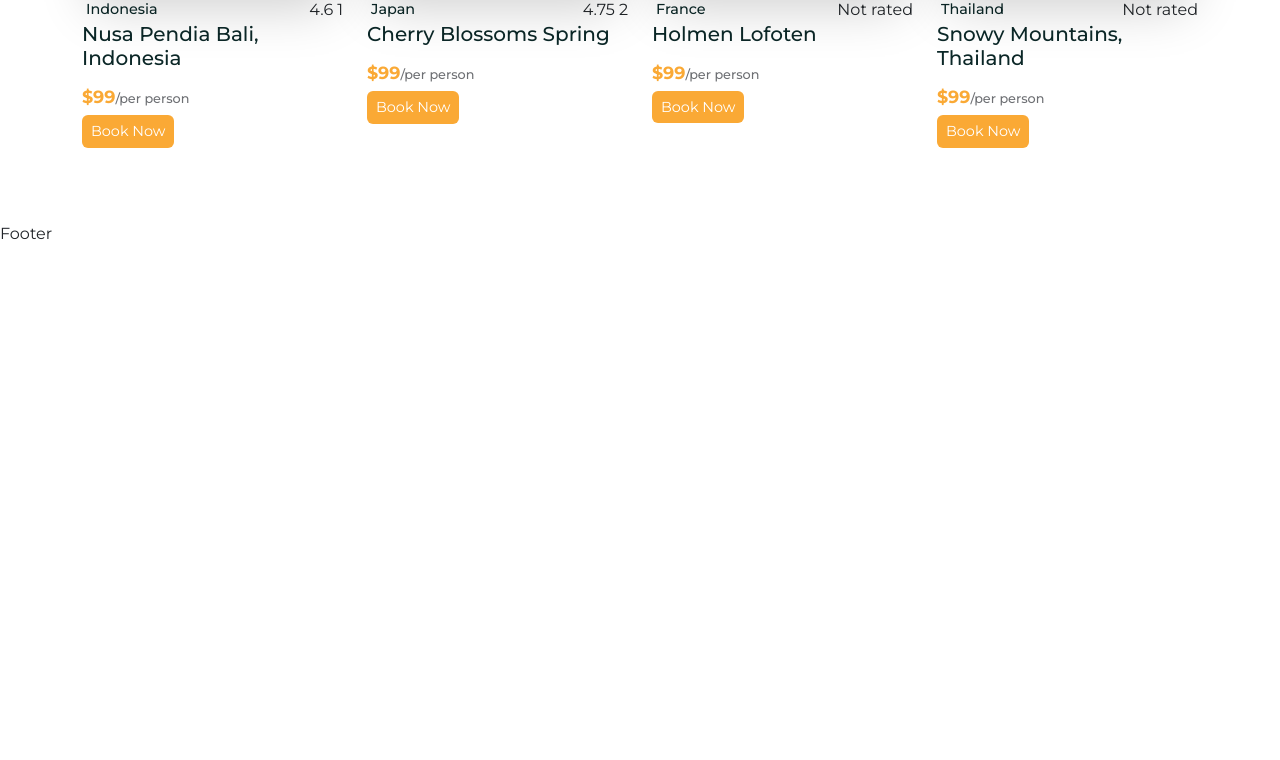
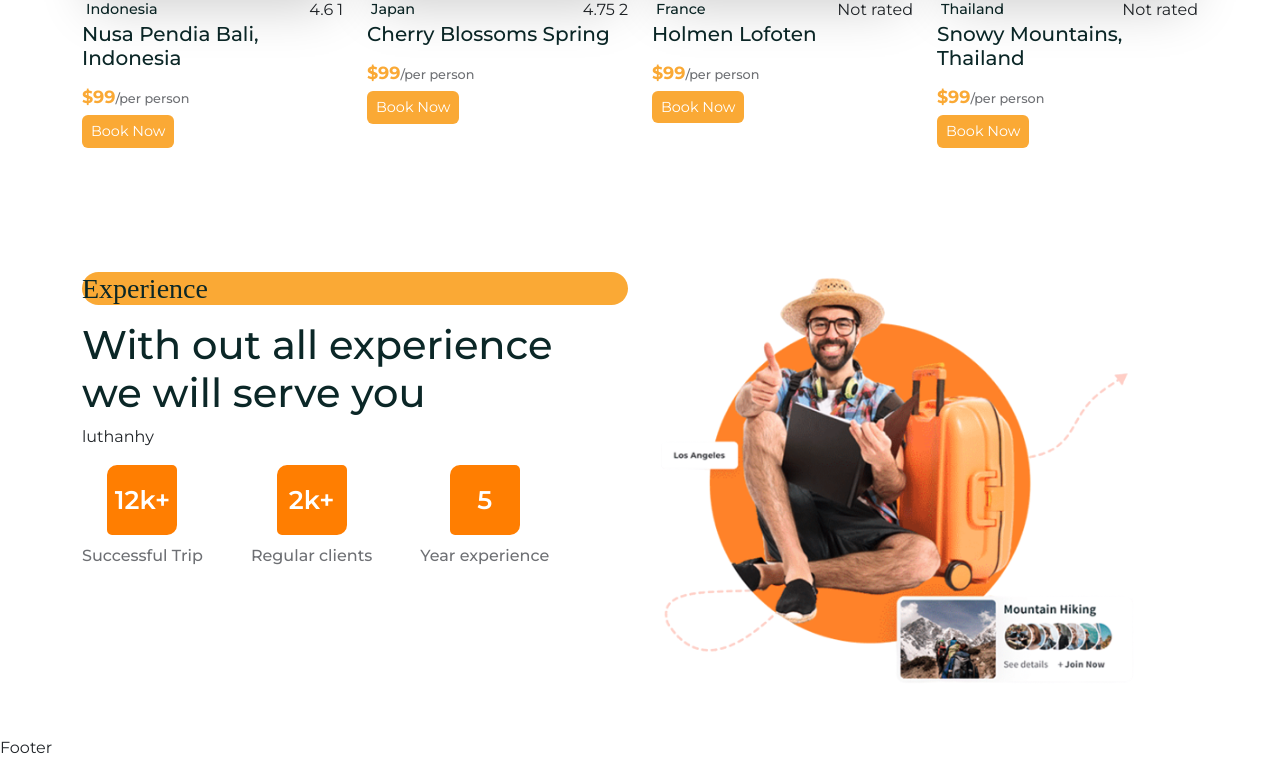
Before and after one commit to luthanhy/WebBooking_Travel_React_Mongo, a React (Create React App) app in the folder Web_Booking_Travel/tour-management/frontend/: page /home in a window 1280 px wide. Shown: the part 1697-2457 px from the top of the page. Before the commit the page ends 1943 px from the top, so only its background shows below. Built offline with nearby package versions, Linux system fonts and the light colour scheme; the HTML template or start-up script is replaced by a standard one; a web font is replaced by a local one.

Commit message:
experience secction in menu

```diff
--- a/Web_Booking_Travel/tour-management/frontend/src/pages/Home.jsx
+++ b/Web_Booking_Travel/tour-management/frontend/src/pages/Home.jsx
@@ -9,6 +9,7 @@ import heroImg from '../assets/images/hero-img01.jpg'
 import heroImg02 from '../assets/images/hero-img02.jpg'
 import heroVideo from '../assets/images/hero-video.mp4'
 import wordImg from "../assets/images/world.png"
+import experienceImg from '../assets/images/experience.png'
 const Home = () => <>
   {/* hero section start*/}
   <section>
@@ -73,6 +74,40 @@ const Home = () => <>
       </Row>
     </Container>
   </section>
+  {/* experience section  */}
+  <section>
+    <Container>
+      <Row>
+        <Col lg='6'>
+          <div className='experience__content'>
+            <Subtitle subtitle={"Experience"}></Subtitle>
+            <h2>With out all experience <br/> we will serve you </h2>
+            <p> luthanhy </p>
+          </div>
+          <div className=' counter_wrapper d-flex align-items-center gap-5'>
+            <div className='counter_box'>
+              <span>12k+</span>
+              <h6>Successful Trip</h6>
+            </div>
+            <div className='counter_box'>
+              <span>2k+</span>
+              <h6>Regular clients</h6>
+            </div>
+            <div className='counter_box'>
+              <span>5</span>
+              <h6>Year experience</h6>
+            </div>
+
+          </div>
+        </Col>
+        <Col lg='6'>
+          <div className='experience_img'>
+              <img src={experienceImg} alt="" />
+          </div>
+        </Col>
+      </Row>
+    </Container>
+  </section>
 </>
 
 export default Home
--- a/Web_Booking_Travel/tour-management/frontend/src/styles/home.css
+++ b/Web_Booking_Travel/tour-management/frontend/src/styles/home.css
@@ -61,3 +61,41 @@ hero__content p{
     font-size: 2.3 rem;
     font-weight: 500;
 }
+.experience__content h2{
+    font-size: 2.5rem;
+    margin-top: 1rem;
+    font-weight: 500;
+}
+.counter_wrapper p{
+    font-size: 1.1rem;
+    color: var(--text-color);
+    margin-top: 1rem;
+}
+.counter_wrapper{
+    margin-top: 2.5 rem;
+}
+.counter_box span{
+    width: 70px;
+    height: 70px;
+    margin: auto;
+    display: flex;
+    align-items: center;
+    justify-content: center;
+    background-color: var(--primary-color);
+    color: #fff;
+    font-size: 1.6rem;
+    font-weight: 600;
+    border-radius: 10px 5px 10px 5px;
+    -webkit-border-radius: 10px 5px 10px 5px;
+    -moz-border-radius: 10px 5px 10px 5px;
+    -ms-border-radius: 10px 5px 10px 5px;
+    -o-border-radius: 10px 5px 10px 5px;
+}
+.counter_box h6{
+    font-size: 1.1 rem;
+    margin-top: 0.7rem ;
+    color:var(--text-color)
+}
+.experience_img img{
+    width: 90%;
+}
```
